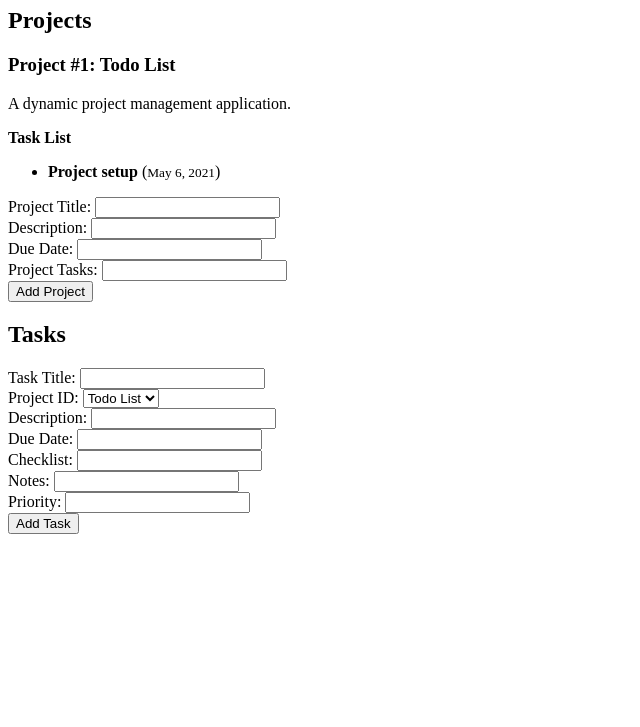
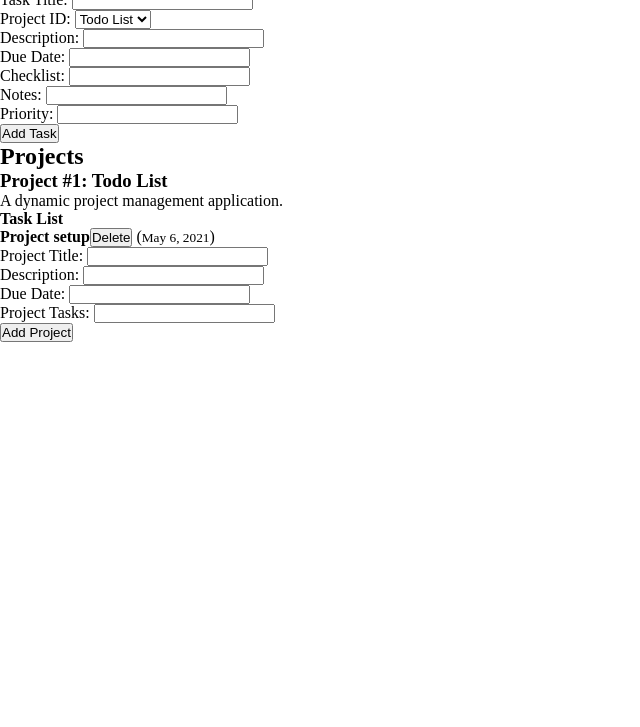
Before and after one commit to alto4/TaskManager, a website with bundled scripts: page dist/index.html in a window 1280 px wide. Shown: the part 73-800 px from the top of the page, without its empty margins (0-640 px from the left). Built offline with nearby package versions, Linux system fonts and the light colour scheme.

Commit message:
Added delete buttons to tasks.

```diff
--- /dev/null
+++ b/css/style.css
@@ -0,0 +1,19 @@
+* {
+  margin: 0;
+  padding: 0;
+  box-sizing: border-box;
+  list-style-type: none;
+  text-decoration: none;
+}
+
+/* Projects Styles */
+#projects {
+  display: grid;
+  grid-template-columns: repeat(3, 1fr);
+}
+
+/* Task Styles */
+#tasks {
+  display: grid;
+  grid-template-columns: repeat(3, 1fr);
+}
--- a/src/Project.js
+++ b/src/Project.js
@@ -10,6 +10,12 @@ class Project {
   addTask(task) {
     this.tasks.push(task);
   }
+
+  removeTask(index) {
+    console.log("BEFORE SPLICE: " + this.tasks);
+    this.tasks.splice(index, 1);
+    console.log("AFTER SPLICE: " + this.tasks);
+  }
 }
 
 module.exports = { Project };
--- a/src/index.js
+++ b/src/index.js
@@ -48,8 +48,8 @@ function displayProjects() {
       <ul>`;
 
     project.tasks.length > 0
-      ? (projectDisplay += `${project.tasks.map((task) => {
-          return `<li><strong>${task.title}</strong> (<small>${task.dueDate}</small>)</li>`;
+      ? (projectDisplay += `${project.tasks.map((task, index) => {
+          return `<li><strong>${task.title}</strong><button class="btn btn-delete" data-id="${index}">Delete</button> (<small>${task.dueDate}</small>)</li>`;
         })}`)
       : (projectDisplay += "<li><strong>No tasks to display.</strong></li>");
 
@@ -60,10 +60,11 @@ function displayProjects() {
     projectsContainer.innerHTML += projectDisplay;
     index++;
   });
+
+  addTaskEventListeners();
 }
 
 displayProjects();
-
 // displayAllTasks
 function displayAllTasks() {
   allTasks = [];
@@ -132,6 +133,8 @@ addTaskButton.addEventListener("click", function (e) {
   projects[projectId].addTask(newTask);
   displayProjects();
   displayAllTasks();
+
+  addTaskEventListeners();
 });
 
 generateDropdown(projects);
@@ -159,3 +162,16 @@ function generateDropdown(options) {
     index++;
   });
 }
+
+function addTaskEventListeners() {
+  let deleteButtons = [...document.querySelectorAll(`.btn-delete`)];
+
+  deleteButtons.forEach((button, index) => {
+    button.addEventListener("click", function () {
+      alert("DELETE ID OF " + index);
+      projects.splice(index, 1);
+      displayAllTasks();
+      displayProjects();
+    });
+  });
+}
```
Also changed, not shown: dist/index.html, dist/main.js.
